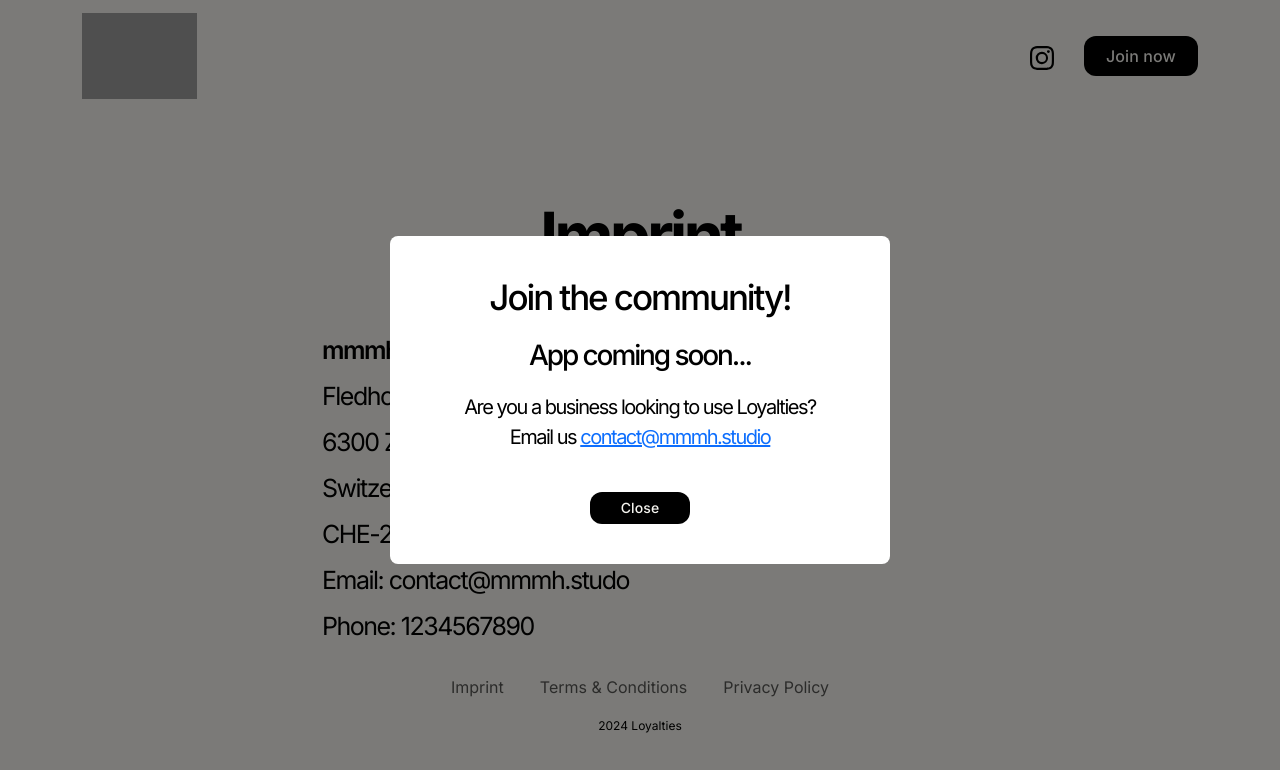
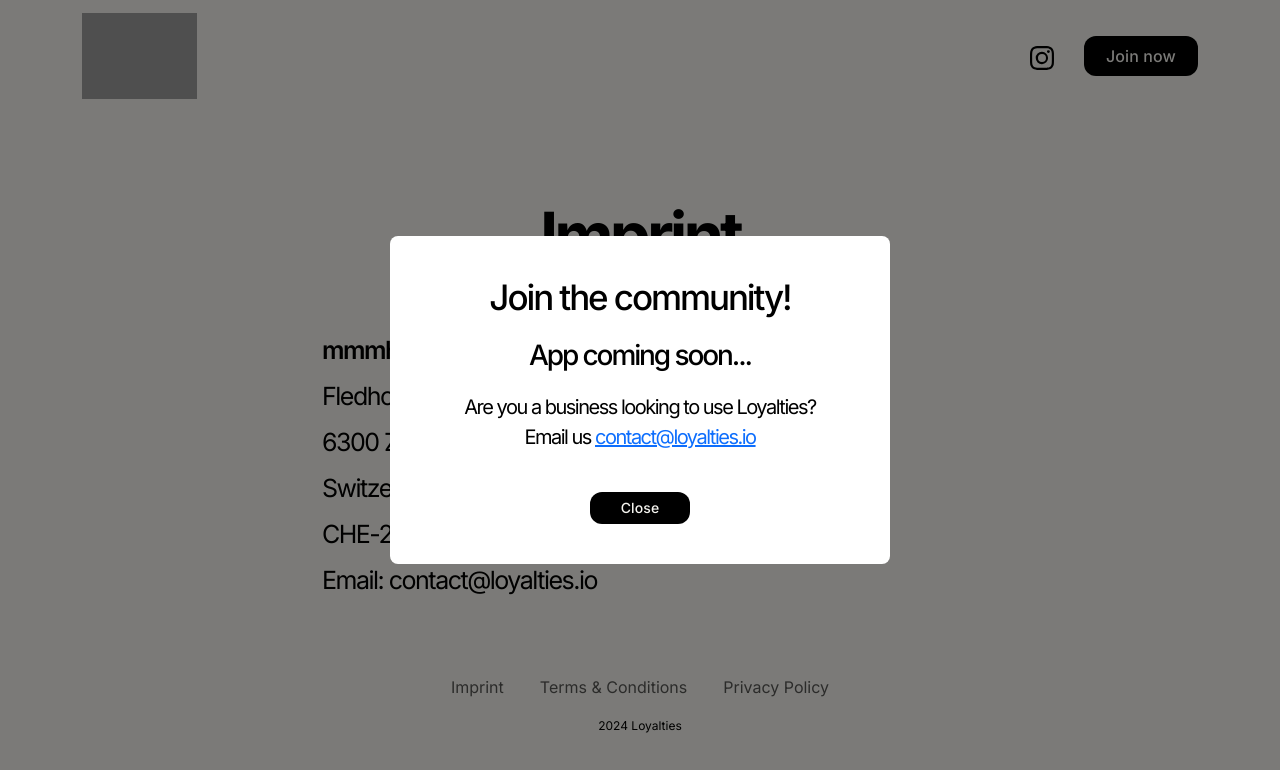
Before and after one commit to Loyalties-io/loyalties-home-page, a React (Create React App) app: page /imprint in a window 1280 px wide. Both pictures are taken after a click on the button "Join now". Shown: the top 770 px of the page. Built offline with nearby package versions, Linux system fonts and the light colour scheme; grey boxes are pictures that could not be loaded; the HTML template or start-up script is replaced by a standard one.

Commit message:
Update email

```diff
--- a/src/components/Modal.jsx
+++ b/src/components/Modal.jsx
@@ -21,7 +21,8 @@
         </a> */}
         <p>
           Are you a business looking to use Loyalties? <br />
-          Email us <a href="mailto:contact@mmmh.studio">contact@mmmh.studio</a>
+          Email us{" "}
+          <a href="mailto:contact@loyalties.io">contact@loyalties.io</a>
         </p>
         <button className="primary-button" onClick={props.onHide}>
           Close
--- a/src/pages/Imprint.jsx
+++ b/src/pages/Imprint.jsx
@@ -13,8 +13,7 @@
           <p>6300 Zug</p>
           <p>Switzerland</p>
           <p>CHE-201.571.803 MWST</p>
-          <p>Email: contact@mmmh.studo</p>
-          <p>Phone: 1234567890</p>
+          <p>Email: contact@loyalties.io</p>
         </div>
       </div>
     </Row>
```
